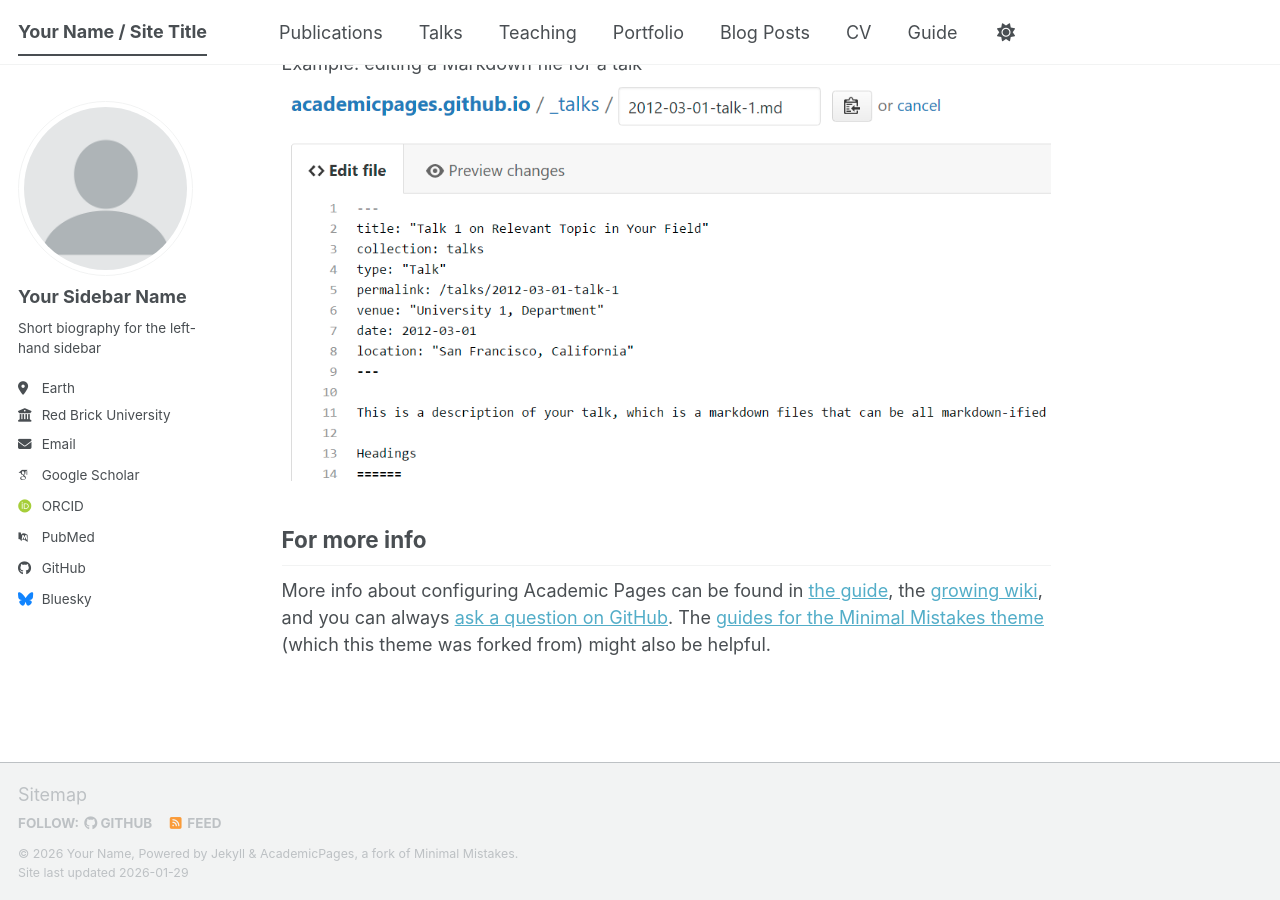
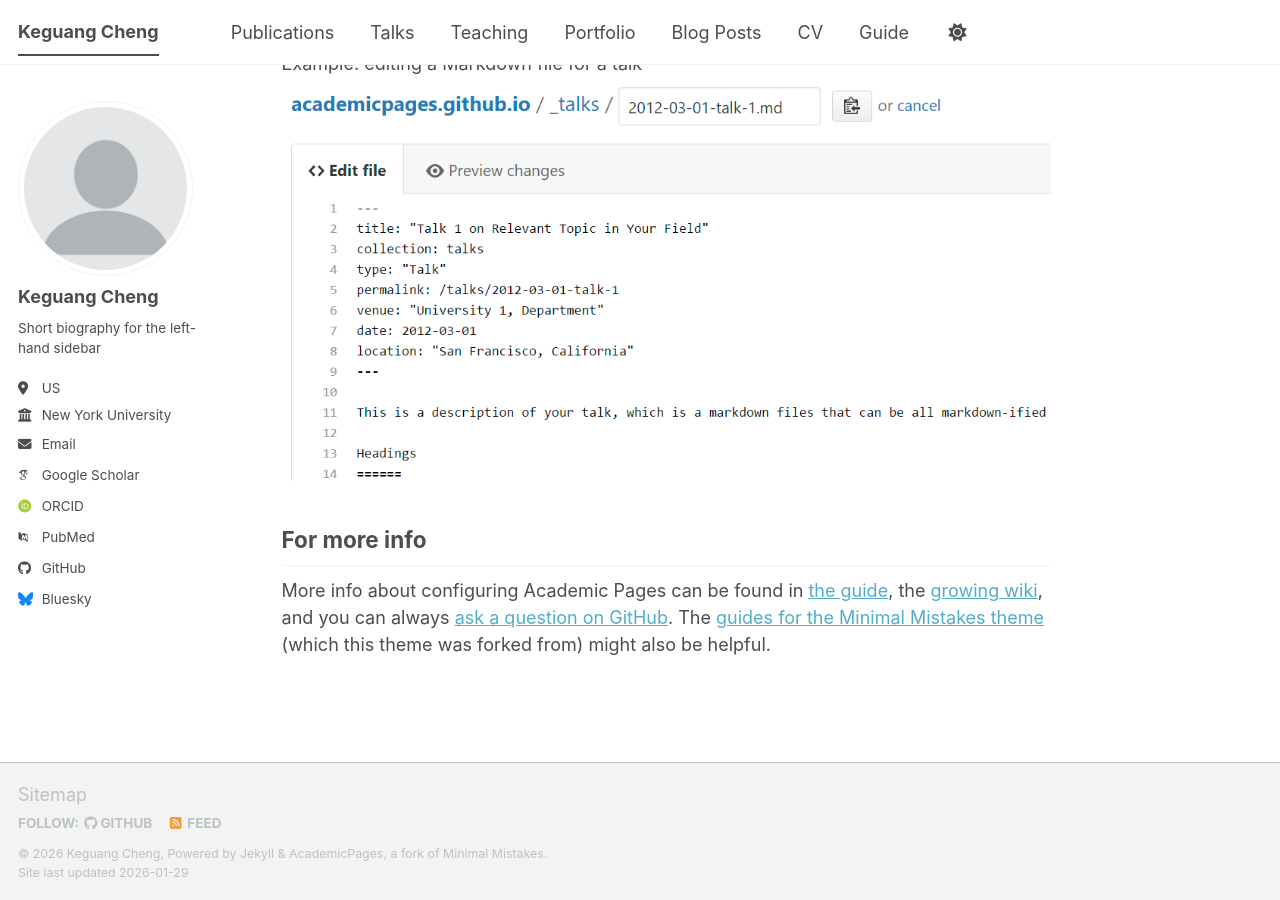
Before and after one commit to KeguangCheng/keguangcheng.github.io, a Jekyll site: the page built from _pages/about.md, in a window 1280 px wide and 900 px high, scrolled down 2720 px. Built offline with Jekyll 4.4.1, drawn with Linux system fonts in a browser that asks for light colours; some web fonts are replaced; a script bundle is joined from its source files by our own code; library files that are not in the unit come from our copies.

Commit message:
Update personal information in _config.yml

```diff
--- a/_config.yml
+++ b/_config.yml
@@ -9,14 +9,14 @@
 # Basic Site Settings
 locale                   : "en-US"
 site_theme               : "default" # The available themes options are "default", "air", "sunrise", "mint", "dirt" and "contrast"
-title                    : "Your Name / Site Title"
+title                    : "Keguang Cheng"
 title_separator          : "-"
-name                     : &name "Your Name"
+name                     : &name "Keguang Cheng"
 description              : &description "Your Name's academic portfolio"   # Update this with a general description of your site, this is the default if not overridden by a page
 url                      : https://academicpages.github.io # The base hostname & protocol for your site e.g. "https://[your GitHub username].github.io",
                                                            # or if you already have some other page hosted on Github then use "https://[your GitHub username].github.io/[Your Repo Name]"
 baseurl                  : "" # the subpath of your site, e.g. "/blog"
-repository               : "academicpages/academicpages.github.io"
+repository               : "keguangcheng.github.io"
 
 # Site Author - The following control what appear as part of the author content on the side bar.
 #               If a field is blank the icon and link will not appear, otherwise it will be shown.
@@ -24,13 +24,13 @@ repository               : "academicpages/academicpages.github.io"
 author:
   # Biographic information
   avatar           : "profile.png"
-  name             : "Your Sidebar Name"
+  name             : "Keguang Cheng"
   pronouns         : # example: "she/her"
   bio              : "Short biography for the left-hand sidebar"
-  location         : "Earth"
-  employer         : "Red Brick University"
+  location         : "US"
+  employer         : "New York University"
   uri              : # URL
-  email            : "none@example.org"
+  email            : "chengkeguang@gmail.com"
 
   # Academic websites
   academia         : # URL
@@ -38,7 +38,7 @@ author:
   googlescholar    : "https://scholar.google.com/citations?user=PS_CX0AAAAAJ"
   inspire-hep      : # URL
   impactstory      : # URL
-  orcid            : "https://orcid.org/yourorcidurl"
+  orcid            : "https://orcid.org/0000-0003-3942-7477"
   semantic         : # URL
   ssrn             : # URL
   pubmed           : "https://www.ncbi.nlm.nih.gov/pubmed/?term=john+snow"
@@ -51,7 +51,7 @@ author:
   bitbucket        : # Username - Update with your username on the site
   codepen          : # Username
   dribbble         : # Username
-  github           : "academicpages"
+  github           : "KeguangCheng"
   kaggle           : # Username
   stackoverflow    : # User number or user number and name (i.e., use "1" or "1/jeff-atwood")
 
```
